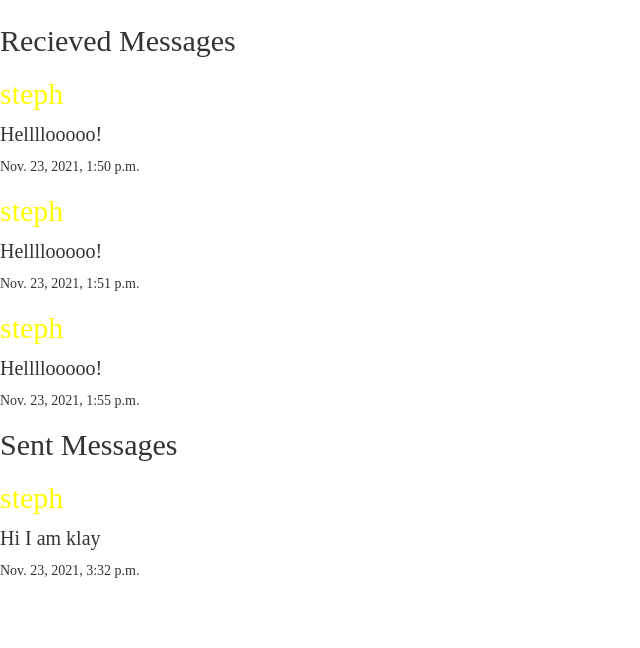
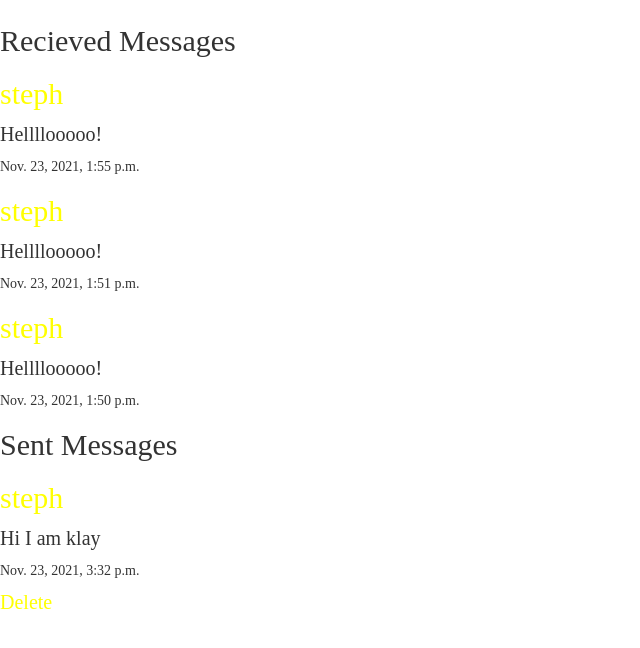
Before and after one commit to adish13/Online-Learning-Platform, a Django app: page /view_messages/ in a window 1280 px wide. Shown: the part 53-701 px from the top of the page, without its empty margins (0-640 px from the left). Run offline with Django 3.2, Linux system fonts and the light colour scheme; a user stored in the database is signed in; data comes from the database, SQL or seed files in the repository; some libraries are stand-ins or nearby versions; some web fonts are replaced.

Commit message:
added delete option

```diff
--- a/course/templates/course/inbox.html
+++ b/course/templates/course/inbox.html
@@ -16,6 +16,7 @@
         <h2><a href="">{{ message.receiver }}</a></h2>
         <p>{{ message.msg_content|linebreaksbr }}</p>
         <h5>{{message.published_at}}</h5>
+        <a href="{% url 'delete' message.id %}">Delete</a>
     </article>
     {% endfor %}
 
--- a/course/urls.py
+++ b/course/urls.py
@@ -19,4 +19,5 @@ urlpatterns = [
     path('send_message/',views.send_message,name='send_message'),
     path('view_messages/',views.view_messages,name='view_messages'),
     path('dashboard',views.dashboard,name='dashboard'),
+    path('delete/<message_id>',views.delete_message,name='delete')
 ]
--- a/course/views.py
+++ b/course/views.py
@@ -1,4 +1,5 @@
 from django.contrib.auth.decorators import login_required
+from django.http.response import HttpResponseRedirect
 from .models import Student, Message, Notification, Resources, ChatMessage
 from instructor.models import Assignment, Course, Feedback, Instructor,Submission
 from django.shortcuts import render, redirect
@@ -143,11 +144,17 @@ def send_message(request):
 
 @login_required
 def view_messages(request):
-    inbox_messages = ChatMessage.objects.filter(receiver=request.user).order_by('published_at')
-    sent_messages = ChatMessage.objects.filter(sender=request.user).order_by('published_at')
+    inbox_messages = ChatMessage.objects.filter(receiver=request.user).order_by('published_at').reverse()[:4]
+    sent_messages = ChatMessage.objects.filter(sender=request.user).order_by('published_at').reverse()[:4]
     return render(request, 'course/inbox.html', {'inbox_messages': inbox_messages, 'sent_messages':sent_messages})
 
 @login_required
 def dashboard(request):
     user = request.user
     return render(request,'course/dashboard.html',{'user':user})
+
+@login_required
+def delete_message(request,message_id=None):
+    message_to_delete=ChatMessage.objects.get(id=message_id)
+    message_to_delete.delete()
+    return redirect('view_messages')
```
